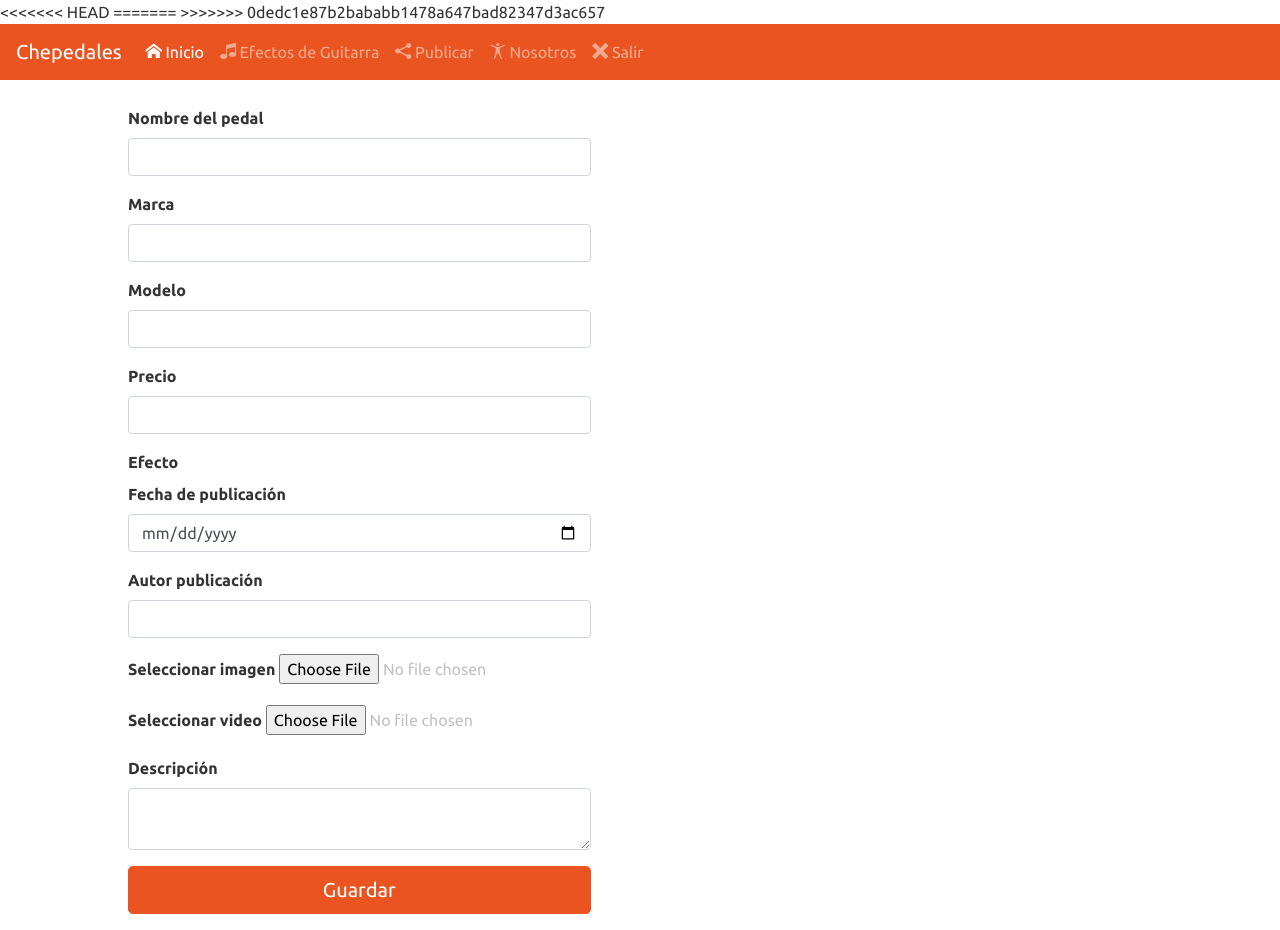
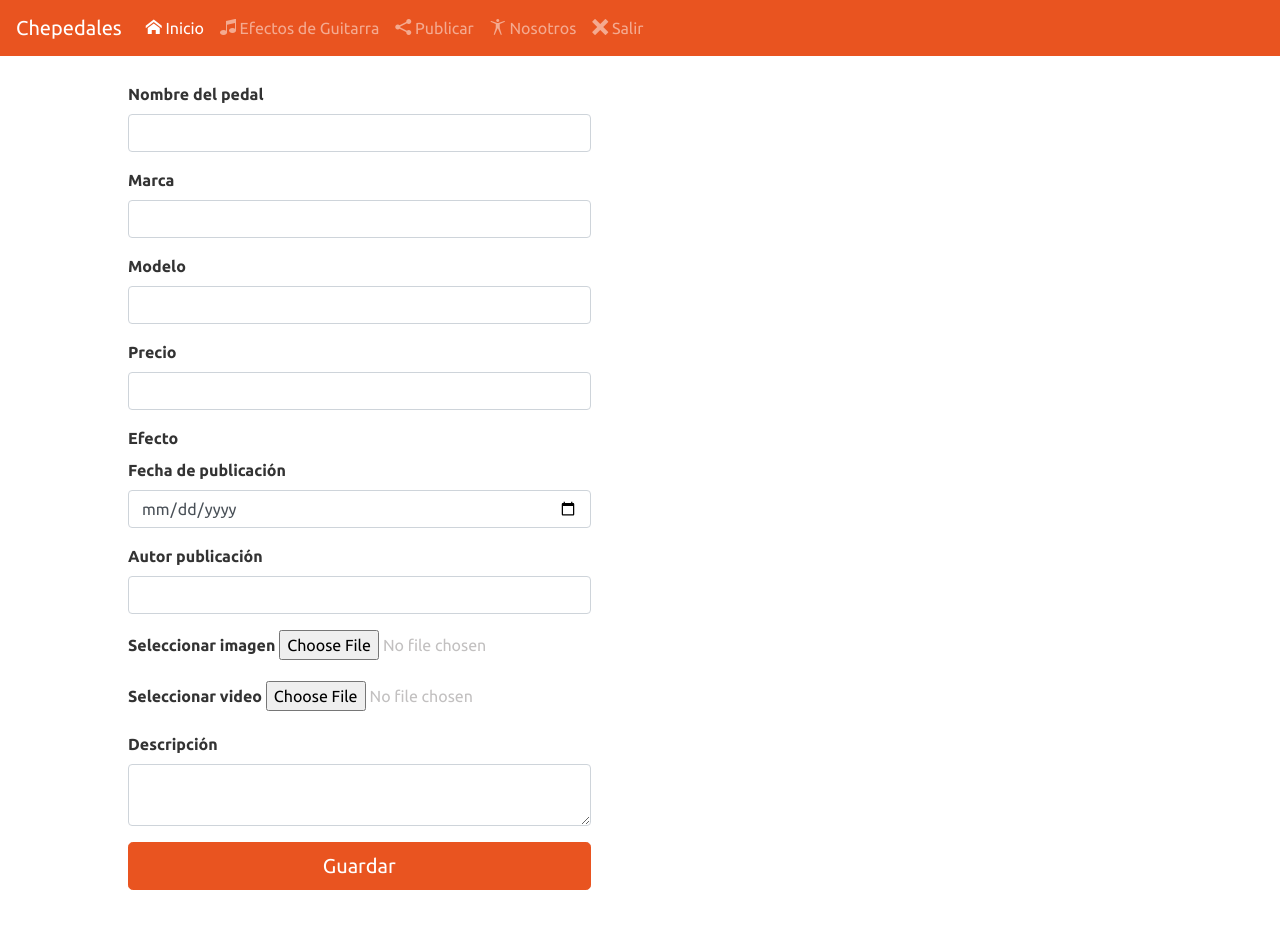
Before and after one commit to RicardoEstupinian/chepedales, a Django app: page /publicacion/registrar/ in a window 1280 px wide. After the commit the page ends 890 px from the top, so only its background shows below. Run offline with Django 3.2, Linux system fonts and the light colour scheme; parts of the project's set-up code (start-up, migrations or seed data) failed here and were passed over; some libraries are stand-ins or nearby versions; some web fonts are replaced.

Commit message:
eliminando lineas no deseadas

```diff
--- a/chepedales/templates/base/base.html
+++ b/chepedales/templates/base/base.html
@@ -14,18 +14,18 @@
 
         <!--Link para archivo de plantilla-->
         <link rel="stylesheet" type="text/css" href="{% static 'css/plantilla.min.css'%}" />
-<<<<<<< HEAD
+
 
         <!--Para iconos-->
         <link rel="stylesheet" type="text/css" href="{% static 'css/style.css'%}" />
 
-=======
+
         <!--Para iconos-->
         <link rel="stylesheet" type="text/css" href="{% static 'css/style.css'%}" />
         {% block Bhead %}
         {% endblock %}
 
->>>>>>> 0dedc1e87b2bababb1478a647bad82347d3ac657
+
         <link rel="stylesheet" type="text/css" href="{% static 'css/estilos.css'%}" />
     </head>
 
```
